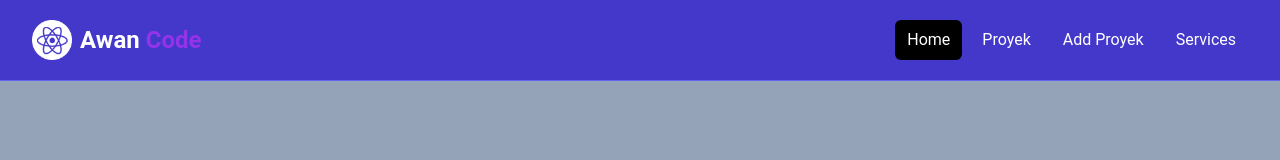
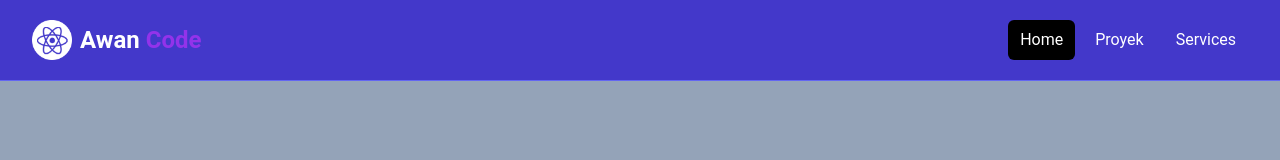
Before and after one commit to DiyawanDawan/Personal-Website, a React (Vite) app: page / in a window 1280 px wide. Shown: the top 160 px of the page. Built offline with nearby package versions, Linux system fonts and the light colour scheme; no server answers.

Commit message:
update nav delete add proyek

```diff
--- a/src/components/Navbar.jsx
+++ b/src/components/Navbar.jsx
@@ -32,10 +32,10 @@ const Navbar = () => {
                   to="/proyek"
                   className={linkClass}
                 >Proyek</NavLink>
-                <NavLink
+                {/* <NavLink
                   to="/add-job"
                   className={linkClass}
-                >Add Proyek</NavLink>
+                >Add Proyek</NavLink> */}
                 <NavLink
                   to="/services"
                   className={linkClass}
```
